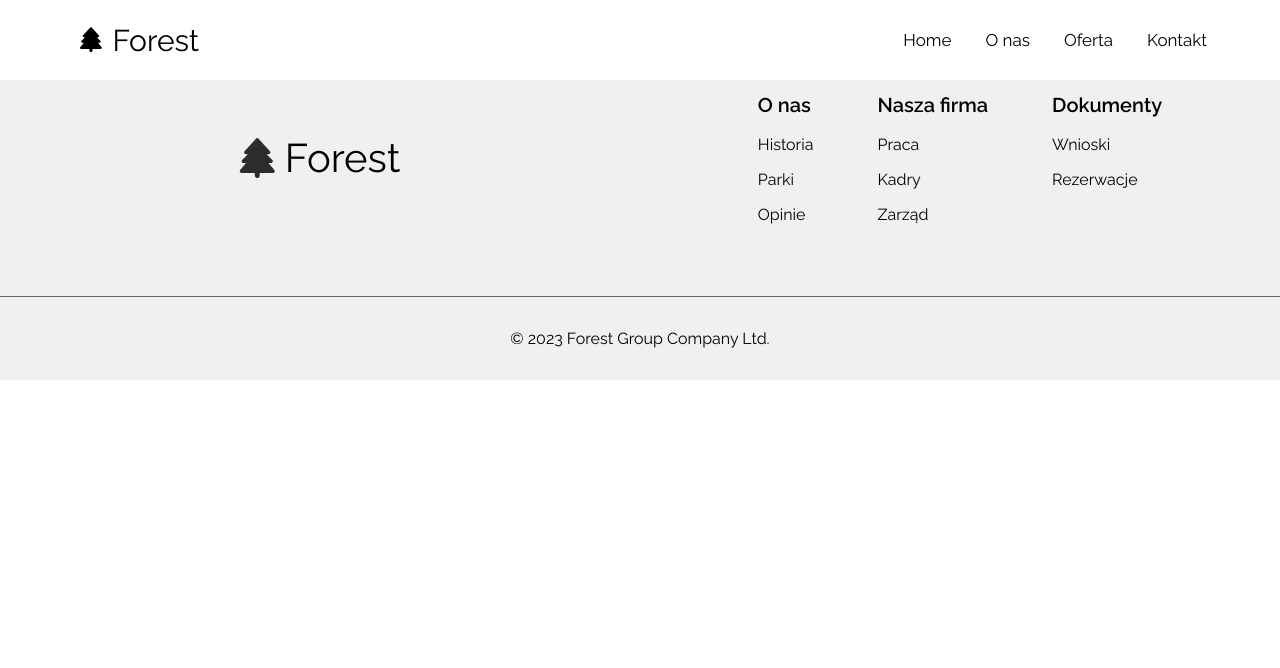
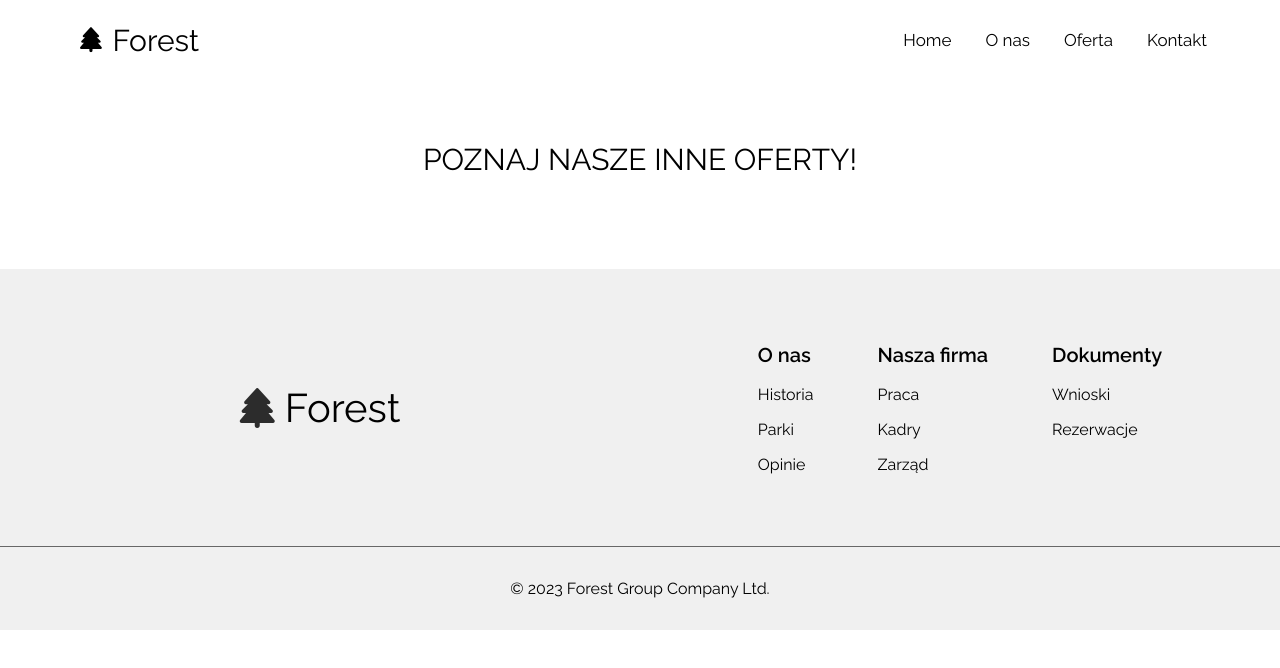
Before and after one commit to Kuba1507/Forest, a website: page offers.html in a window 1280 px wide. Drawn offline with Linux system fonts and the light colour scheme.

Commit message:
created html for offers subsite

```diff
--- a/offers.html
+++ b/offers.html
@@ -37,7 +37,18 @@
     </div>
 </nav>
 
-    <p>to bedzie strona z innymi ofertami</p>
+    <main>
+        <section class="section offers-subsite">
+            <div class="wrapper">
+                <h2 class="section-title">Poznaj nasze inne oferty!</h2>
+                <div class="offers-subsite__cards">
+                    <div class="offers-subsite__cards-card">
+
+                    </div>
+                </div>
+            </div>
+        </section>
+    </main>
 
     <footer class="footer">
     <div class="footer__desktop">
--- a/src/sass/_components.scss
+++ b/src/sass/_components.scss
@@ -321,6 +321,10 @@ main {
 			}
 		}
 	}
+
+	.offers-subsite {
+		margin-top: 80px;
+	}
 }
 
 //footer
```
Also changed, not shown: dist/css/style.min.css, dist/img/animals.jpg (added), dist/img/guid-tour.jpg (added), dist/img/playground.jpg (added), src/img/animals.jpg (added), src/img/guid-tour.jpg (added), src/img/playground.jpg (added), 1 other file.
